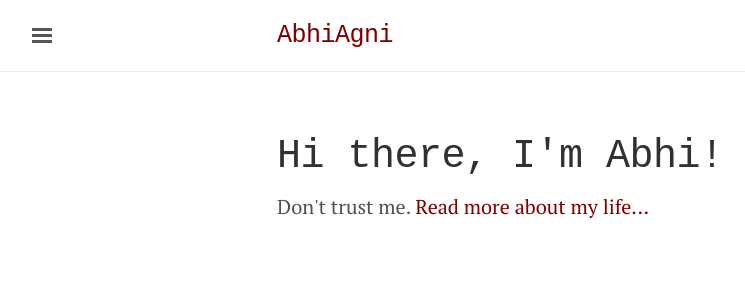
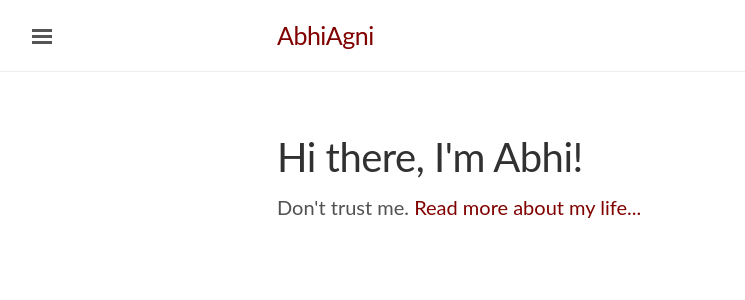
Before and after one commit to abhiagni11/abhiagni11.github.io, a Jekyll site: the page built from index.html, in a window 1280 px wide. Shown: the top 300 px of the page, without its empty margins (3-748 px from the left). Built offline with Jekyll 4.4.1, drawn with Linux system fonts in a browser that asks for light colours; the list of posts is cut into pages by our own code.

Commit message:
Update lanyon.css

```diff
--- a/public/css/lanyon.css
+++ b/public/css/lanyon.css
@@ -41,11 +41,11 @@ body {
 }
 
 html {
-  font-family: "PT Serif", Georgia, "Times New Roman", serif;
+  font-family: 'Lato', sans-serif;
 }
 
 h1, h2, h3, h4, h5, h6 {
-  font-family: 'Roboto Mono', monospace;;
+  font-family: 'Lato', sans-serif;
   font-weight: 400;
   color: #313131;
   letter-spacing: -.025rem;
@@ -368,7 +368,7 @@ a.sidebar-nav-item:focus {
   overflow: hidden; /* clearfix */
   margin-left: -1rem;
   margin-right: -1rem;
-  font-family: "PT Sans", Helvetica, Arial, sans-serif;
+  font-family: 'Lato', sans-serif;
   color: #ccc;
   text-align: center;
 }
```
